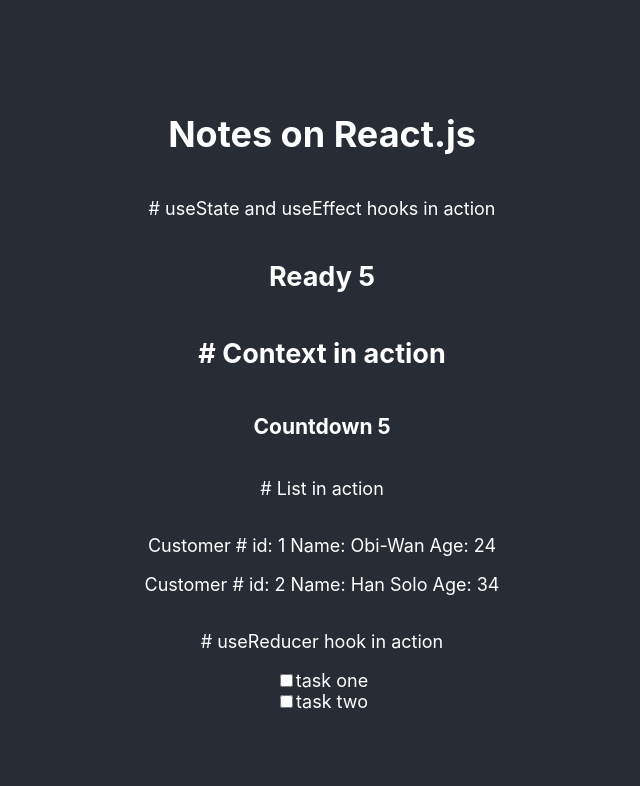
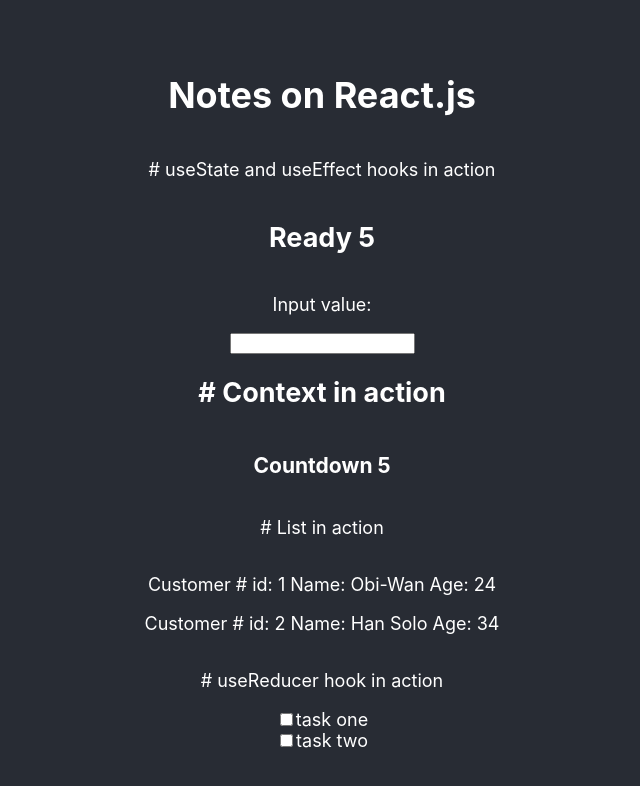
Before and after one commit to sajibsrs/notes-on-react, a React (Create React App) app: page / in a window 1280 px wide. Shown: the top 786 px of the page, without its empty margins (318-958 px from the left). Built offline with nearby package versions, Linux system fonts and the light colour scheme.

Commit message:
lifting state

```diff
--- a/src/components/Counter.jsx
+++ b/src/components/Counter.jsx
@@ -1,10 +1,11 @@
-import { createContext, useContext, useEffect, useState } from "react";
+import { createContext, useEffect, useState } from "react";
 import ReceiveContext from "./ReceiveContext";
 
 export const ThemeContext = createContext();
 
 function CountDown() {
   const [counter, setCounter] = useState(10);
+  const [input, setInput] = useState("");
 
   useEffect(() => {
     let timer;
@@ -18,13 +19,17 @@ function CountDown() {
     return () => clearTimeout(timer);
   }, [counter]);
 
+  const onChange = (e) => {
+    setInput(e.target.value);
+  }
+
   return (
     <>
-
       <ThemeContext.Provider value={counter}>
         <p># useState and useEffect hooks in action</p>
         <h2>Ready {counter}</h2>
-        <ReceiveContext />
+        <p>Input value: {input}</p>
+        <ReceiveContext handleChange={onChange} />
       </ThemeContext.Provider>
     </>
   );
--- a/src/components/ReceiveContext.jsx
+++ b/src/components/ReceiveContext.jsx
@@ -1,11 +1,16 @@
 import { useContext } from "react";
 import { ThemeContext }  from "./Counter"; "./Counter";
 
-export function ReceiveContext() {
+export function ReceiveContext(props) {
   const count = useContext(ThemeContext);
+
+  const handleChange = (e) => {
+    props.handleChange(e);
+  }
 
   return (
     <>
+      <input type="text" onChange={handleChange} />
       <h2># Context in action</h2>
       <h3>{`Countdown ${count}`}</h3>
     </>
```
